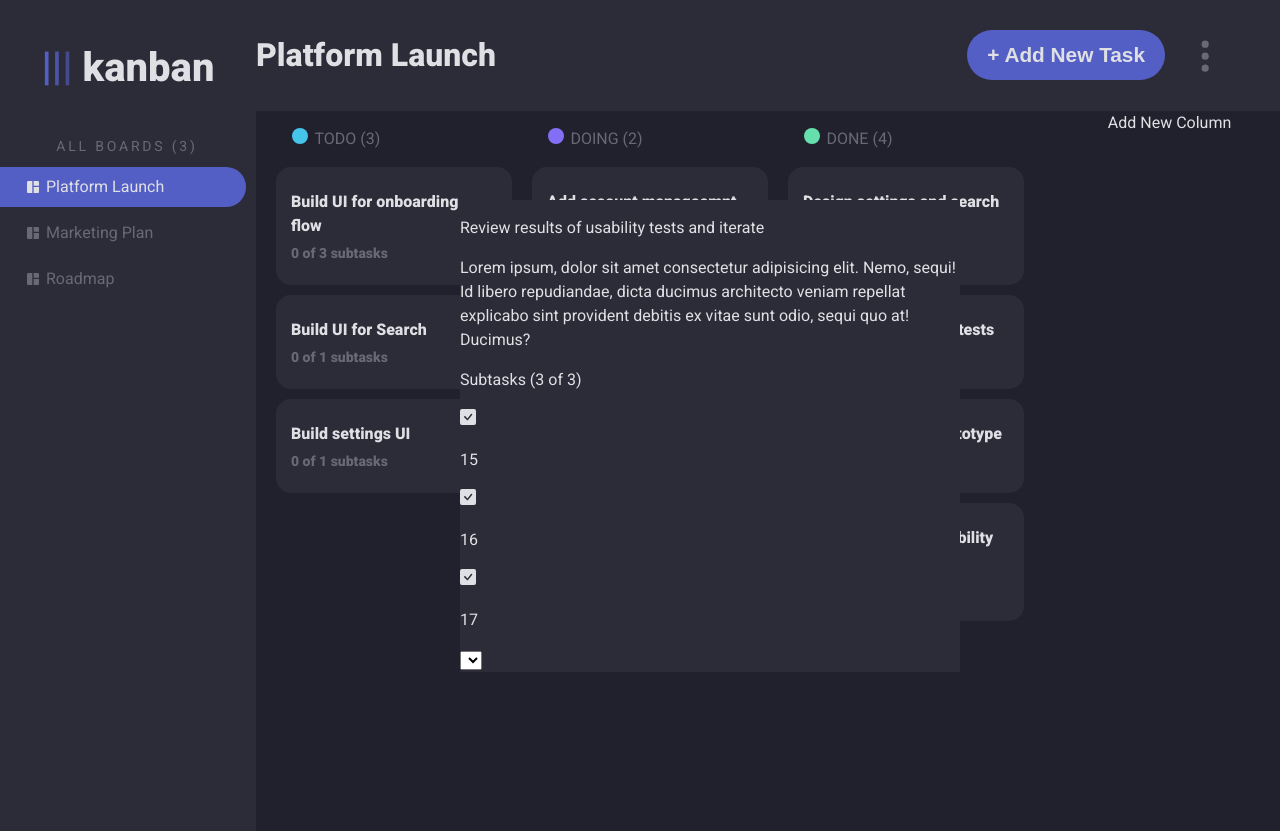
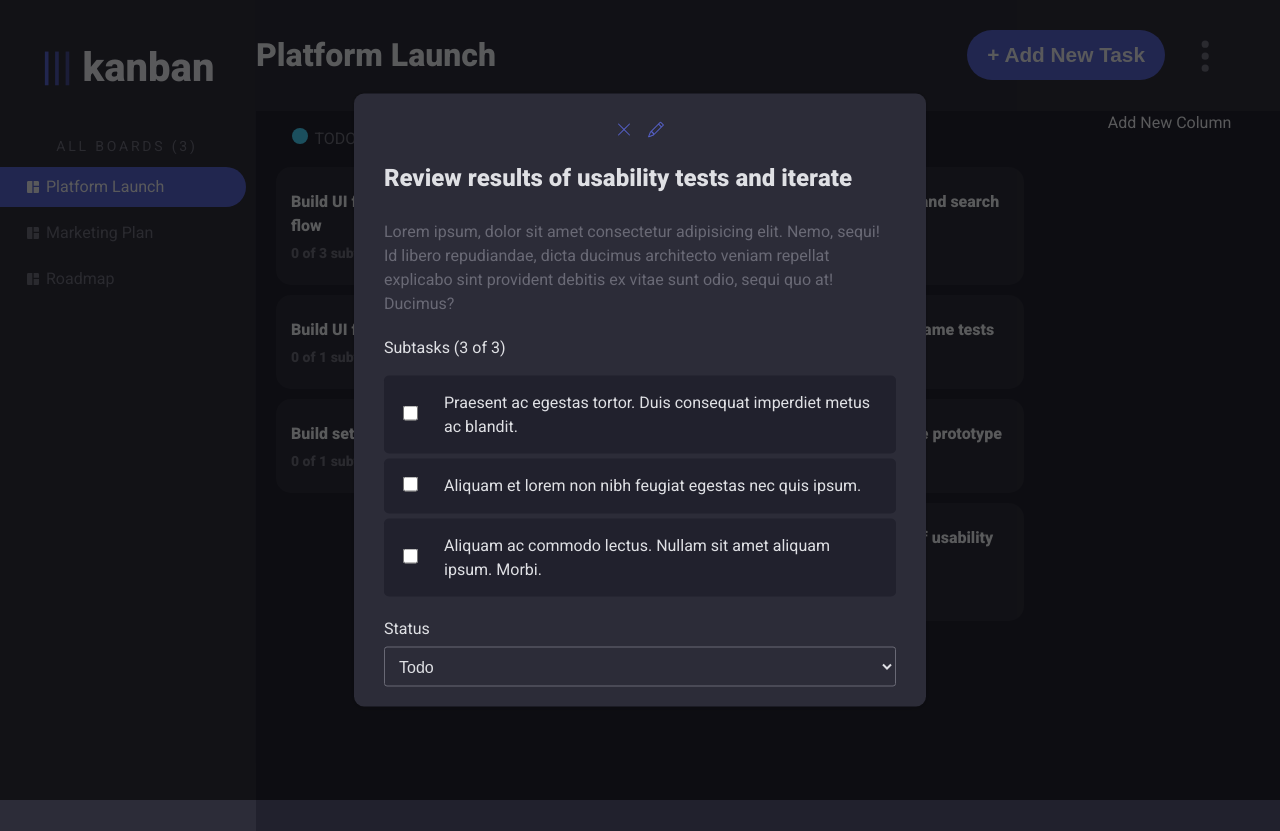
Before and after one commit to andyberaldcatelo/FrontEndChallenges-Kanban, a React (Create React App) app: page / in a window 1280 px wide. Both pictures are taken after a click on the element 905 px from the left and 562 px from the top of the page. Built offline with nearby package versions, Linux system fonts and the light colour scheme.

Commit message:
Opening and closing modal is done. Next time ---> Try to implement like the UI handle crossing text and editing the task

```diff
--- a/src/App.module.css
+++ b/src/App.module.css
@@ -14,11 +14,15 @@
   --done-color: #65e0ad;
   --main-font-family: "Heebo", sans-serif;
   --text-font-size: 16px;
+  --text-title-size: 2.5em;
+  --text-board-title-size: 2em;
+  --modal-title-font-size: 1.5em;
+  --modal-description-font-size: 1em;
   --text-subtitle-size: 14px;
-  --text-title-size: 2.5em;
   --text-title-weight: 600;
-  --text-board-title-size: 2em;
   --text-board-title-weight: 600;
+  --modal-title-font-weight: 550;
+  --modal-description-font-weight: 400;
   --button-primary-color: #545fc6;
   --button-primary-color-hover: #545fc6c6;
 }
--- a/src/Task/Task.module.css
+++ b/src/Task/Task.module.css
@@ -11,7 +11,7 @@
 
 .Task:hover {
   cursor: pointer;
-  background-color: var(--background-tertiary-color);
+  background-color: var(--background-tertiary-color-opacity30);
 }
 
 .TaskTitle {
--- a/src/Task/Task.tsx
+++ b/src/Task/Task.tsx
@@ -9,14 +9,27 @@ type TaskProps = {
 
 const Task = (props: TaskProps) => {
   const [isTaskModalVisible, setIsTaskModalVisible] = useState(false);
-  let taskModalJSX: JSX.Element = <TaskModal task={props.taskData} />;
+
+  const handleOpenModal = () => {
+    setIsTaskModalVisible(true);
+    console.log("open");
+  };
+
+  const handleCloseModal_fromTask = () => {
+    setIsTaskModalVisible(false);
+    console.log("close");
+  };
+
+  let taskModalJSX: JSX.Element = (
+    <TaskModal
+      task={props.taskData}
+      handleCloseModal_fromTask={handleCloseModal_fromTask}
+    />
+  );
 
   return (
-    <div
-      onClick={() => setIsTaskModalVisible(!isTaskModalVisible)}
-      className={classes.Task}
-    >
-      {isTaskModalVisible ? taskModalJSX : null}
+    <>
+      <div onClick={() => handleOpenModal()} className={classes.Task}>
         <div>
           <p className={classes.TaskTitle}>{props.taskData.title}</p>
           <p
@@ -24,6 +37,8 @@ const Task = (props: TaskProps) => {
           >{`${props.taskData.nbSubtasksDone} of ${props.taskData.nbSubtasks} subtasks`}</p>
         </div>
       </div>
+      <div>{isTaskModalVisible ? taskModalJSX : null}</div>
+    </>
   );
 };
 
--- a/src/TaskModal/TaskModal.module.css
+++ b/src/TaskModal/TaskModal.module.css
@@ -1,10 +1,118 @@
-.TaskModalContainer {
-  max-width: 500px;
-  max-height: 800px;
+.TaskModal_Container {
   position: fixed;
-  right: 25%;
-  top: 25%;
+  top: 0;
+  bottom: 0;
+  right: 0;
+  left: 0;
+  text-align: left;
+  z-index: 10;
+}
+
+.TaskModal_BackDrop {
+  position: fixed;
+  top: 0;
+  bottom: 0;
+  right: 0;
+  left: 0;
+  z-index: 11;
+  background-color: rgba(0, 0, 0, 0.6);
+  cursor: auto;
+}
+
+.TaskModal_Box {
+  position: relative;
+  padding: 20px 30px 20px 30px;
+  top: 50%;
+  left: 50%;
+  transform: translate(-50%, -50%);
+  min-height: 30%;
+  min-width: 20%;
+  max-width: 40%;
+  max-height: 80%;
   background-color: var(--background-primary-color);
-  /* align-items: center;
-  justify-content: center; */
+  z-index: 12;
+  overflow-y: auto;
+  border-radius: 10px;
+  box-shadow: 0 0 5px 0 rgba(0, 0, 0, 0.25);
 }
+
+.BsXLg_Container {
+  height: 15px;
+  margin-bottom: 2em;
+  display: flex;
+  justify-content: center;
+}
+
+.BsXLg {
+  padding: 0.5em;
+  color: var(--background-tertiary-color);
+}
+
+.BsXLg:hover {
+  border-radius: 50%;
+  background-color: var(--background-secondary-color);
+}
+
+.BsPencil {
+  padding: 0.5em;
+  color: var(--background-tertiary-color);
+}
+
+.BsPencil:hover {
+  border-radius: 50%;
+  background-color: var(--background-secondary-color);
+}
+
+.Task_Title {
+  font-size: var(--modal-title-font-size);
+  font-weight: var(--modal-title-font-weight);
+}
+
+.Task_Description {
+  font-size: var(--modal-description-font-size);
+  font-weight: var(--modal-description-font-weight);
+  color: var(--text-secondary-color);
+}
+
+.Subtasks_Container {
+  margin: 20px 0px;
+}
+
+.Subtask {
+  display: grid;
+  grid-template-columns: 45px 1fr;
+  border-radius: 5px;
+  padding: 15px 15px;
+  margin: 5px 0px;
+  background-color: var(--background-secondary-color);
+  min-height: 20px;
+}
+
+.Subtask_Span {
+  font-size: var(--modal-description-font-size);
+  font-weight: 500;
+  color: var(--text-primary-color);
+}
+
+.Checkbox_Container {
+  align-self: center;
+}
+
+.Checkbox {
+  width: 15px;
+  height: 15px;
+}
+
+.Status_Select {
+  margin-top: 6px;
+  padding: 10px 10px;
+  text-transform: capitalize;
+  width: 100%;
+  height: 40px;
+  font-size: var(--modal-description-font-size);
+  font-weight: var(--modal-description-font-weight);
+  border: 1px solid var(--text-secondary-color);
+  background-color: var(--background-primary-color);
+  color: var(--text-primary-color);
+  border-radius: 3px;
+}
--- a/src/TaskModal/TaskModal.tsx
+++ b/src/TaskModal/TaskModal.tsx
@@ -1,20 +1,21 @@
 import React from "react";
 import C_Task from "../classes/C_Task";
 import classes from "./TaskModal.module.css";
-import { BsFillCheckSquareFill } from "react-icons/bs";
+import { BsFillCheckSquareFill, BsPencil, BsXLg } from "react-icons/bs";
 
 type TaskModalProps = {
   task: C_Task;
+  handleCloseModal_fromTask: () => void;
 };
 
 const TaskModal = (props: TaskModalProps) => {
   let subTasksJSX = props.task.subTasks.map((subtask) => {
     return (
       <div className={classes.Subtask}>
-        <span>
-          <BsFillCheckSquareFill className={classes.CheckBox} />
-        </span>
-        <p
+        <label className={classes.Checkbox_Container}>
+          <input type="checkbox" className={classes.Checkbox} />
+        </label>
+        <span
           className={
             subtask.status === "TODO"
               ? classes.Subtask_Title
@@ -22,32 +23,51 @@ const TaskModal = (props: TaskModalProps) => {
           }
         >
           {subtask.title}
-        </p>
+        </span>
       </div>
     );
   });
 
   return (
-    <div className={classes.TaskModalContainer}>
+    <div className={classes.TaskModal_Container}>
+      <div className={classes.TaskModal_BackDrop}>
+        <div className={classes.TaskModal_Box}>
+          <div className={classes.BsXLg_Container}>
+            <BsXLg
+              onClick={() => props.handleCloseModal_fromTask()}
+              className={classes.BsXLg}
+            />
+            <BsPencil className={classes.BsPencil} />
+          </div>
           <div>
-        <p>{props.task.title}</p>
+            <p className={classes.Task_Title}>{props.task.title}</p>
           </div>
-      <div className={classes.Description}>{props.task.description}</div>
-      <div className={classes.SubtasksContainer}>
-        <p>
+          <div className={classes.Task_Description}>
+            {props.task.description}
+          </div>
+          <div className={classes.Subtasks_Container}>
+            <p className={classes.Subtask_Span}>
               Subtasks ({props.task.nbSubtasksDone} of {props.task.nbSubtasks})
             </p>
             <div className={classes.SubtasksList}> {subTasksJSX} </div>
           </div>
 
           <div className={classes.StatusContainer}>
-        <span className={classes.Label} />
+            <label className={classes.Label}>Status</label>
+            <div>
               <select
                 placeholder={props.task.status}
                 name=""
                 id=""
-          className={classes.StatusSelected}
-        ></select>
+                className={classes.Status_Select}
+              >
+                <option value={"TODO"}>Todo</option>
+                <option value={"DOING"}>Doing</option>
+                <option value={"DONE"}>Done</option>
+              </select>
+            </div>
+          </div>
+        </div>
       </div>
     </div>
   );
--- a/src/database.ts
+++ b/src/database.ts
@@ -2,27 +2,56 @@ import C_Board from "./classes/C_Board";
 import C_GenericTask from "./classes/C_GenericTask";
 import { createTask } from "./Utility";
 
-/* let C_buildFirst = new C_GenericTask("Build First");
-let C_buildSecond = new C_GenericTask("Build Second");
-let C_buildThird = new C_GenericTask("Build Third"); */
+let C_build1 = new C_GenericTask(
+  "Despite the general collegiality shown during the hearing, Rep."
+);
+let C_build2 = new C_GenericTask(
+  "I then got an email in which a woman living in Istanbul said it sounded like I had been spending my time in the Starbucks/shopping districts."
+);
+let C_build3 = new C_GenericTask(
+  "In some neighborhoods, she said, women who don't have headscarves will often get a disapproving stare from men and from other women."
+);
+let C_build4 = new C_GenericTask(
+  " Actually, my sample wasn't terribly narrow in a quantitative sense."
+);
+let C_build5 = new C_GenericTask(
+  "The Court even granted his attorney the opportunity to speak during oral arguments, which took place in October."
+);
+let C_build6 = new C_GenericTask(
+  "Whales contributed oil for illuminants, ambergris for perfumes, and baleen, a bonelike substance extracted from the jaw, for umbrellas."
+);
+let C_build7 = new C_GenericTask(
+  "Yet disproportionate power, guns, and money, when used intelligently and in the service of building legitimacy, are rather effective."
+);
+let C_build8 = new C_GenericTask("And if only that was the least of it.");
+let C_build9 = new C_GenericTask(
+  "Fusce condimentum felis ante, sit amet dignissim massa feugiat at."
+);
+let C_build10 = new C_GenericTask(
+  "Proin at placerat magna. Phasellus pellentesque non nulla vitae posuere."
+);
+let C_build11 = new C_GenericTask(
+  "Proin eu erat orci. Mauris ac lobortis ante, eget dictum."
+);
+let C_build12 = new C_GenericTask(
+  "Nulla condimentum quis dolor eget laoreet. Ut sit amet porta."
+);
 
-let C_build1 = new C_GenericTask("1");
-let C_build2 = new C_GenericTask("2");
-let C_build3 = new C_GenericTask("3");
-let C_build4 = new C_GenericTask("4");
-let C_build5 = new C_GenericTask("5");
-let C_build6 = new C_GenericTask("6");
-let C_build7 = new C_GenericTask("7");
-let C_build8 = new C_GenericTask("8");
-let C_build9 = new C_GenericTask("9");
-let C_build10 = new C_GenericTask("10");
-let C_build11 = new C_GenericTask("11");
-let C_build12 = new C_GenericTask("12");
-let C_build13 = new C_GenericTask("13");
-let C_build14 = new C_GenericTask("14");
-let C_build15 = new C_GenericTask("15");
-let C_build16 = new C_GenericTask("16");
-let C_build17 = new C_GenericTask("17");
+let C_build13 = new C_GenericTask(
+  "Sed tincidunt ante pretium, posuere quam a, dapibus dolor. Integer."
+);
+let C_build14 = new C_GenericTask(
+  "Mauris feugiat neque leo. Curabitur eu congue risus. Quisque et."
+);
+let C_build15 = new C_GenericTask(
+  "Praesent ac egestas tortor. Duis consequat imperdiet metus ac blandit.   "
+);
+let C_build16 = new C_GenericTask(
+  "Aliquam et lorem non nibh feugiat egestas nec quis ipsum."
+);
+let C_build17 = new C_GenericTask(
+  "Aliquam ac commodo lectus. Nullam sit amet aliquam ipsum. Morbi."
+);
 
 let C_buildUIOnboarding = createTask(
   "Build UI for onboarding flow",
@@ -50,7 +79,7 @@ let C_designSettings = createTask(
 C_designSettings.subTasks[0].status = "DONE";
 
 let C_addAccountManagement = createTask(
-  "Add account manageemnt endpoints",
+  "Add account management endpoints",
   "Lorem ipsum, dolor sit amet consectetur adipisicing elit. Nemo, sequi! Id libero repudiandae, dicta ducimus architecto veniam repellat explicabo sint provident debitis ex vitae sunt odio, sequi quo at! Ducimus?",
   [C_build7, C_build8, C_build9]
 );
```
Lines whose indentation alone changed are shown as unchanged.
